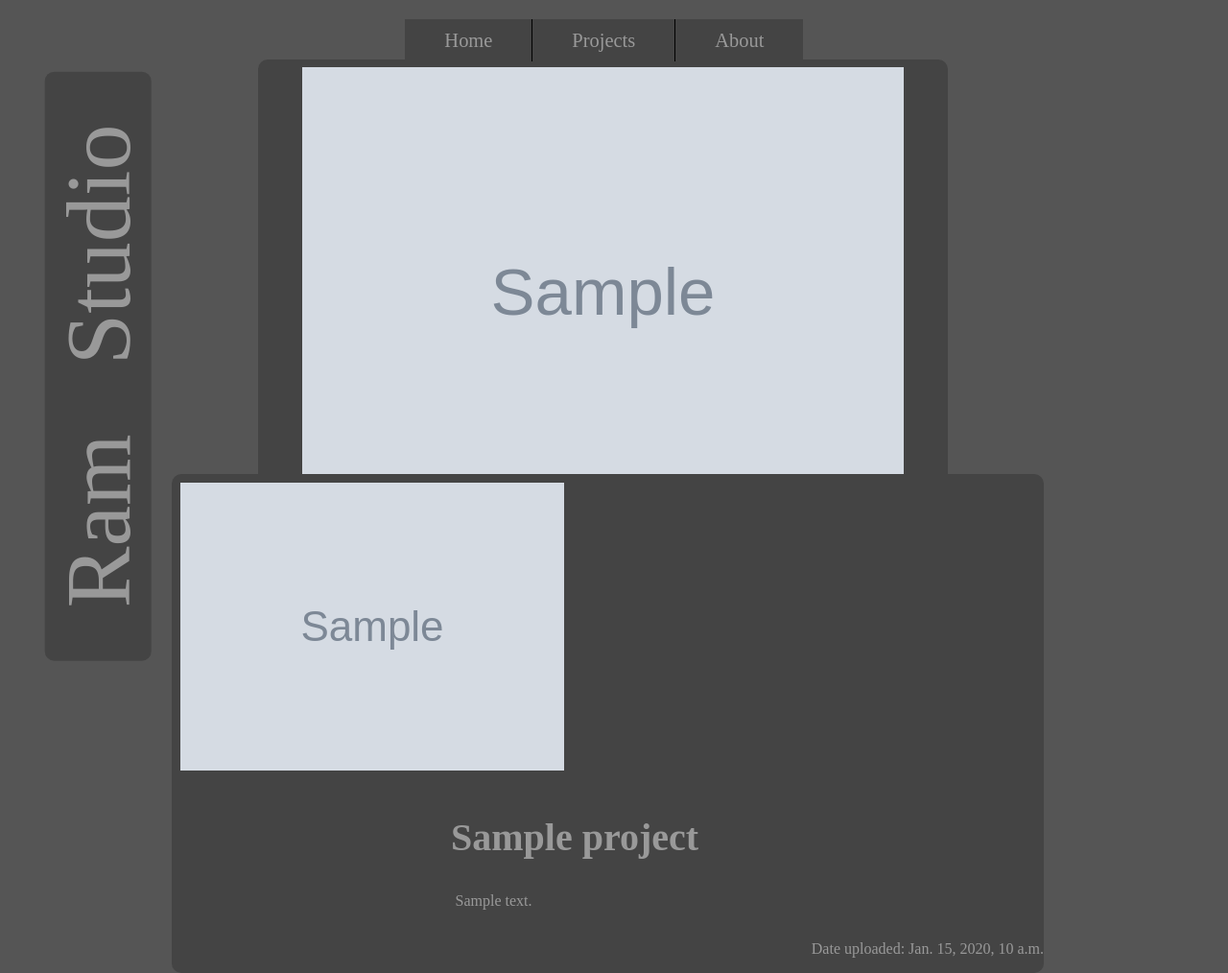
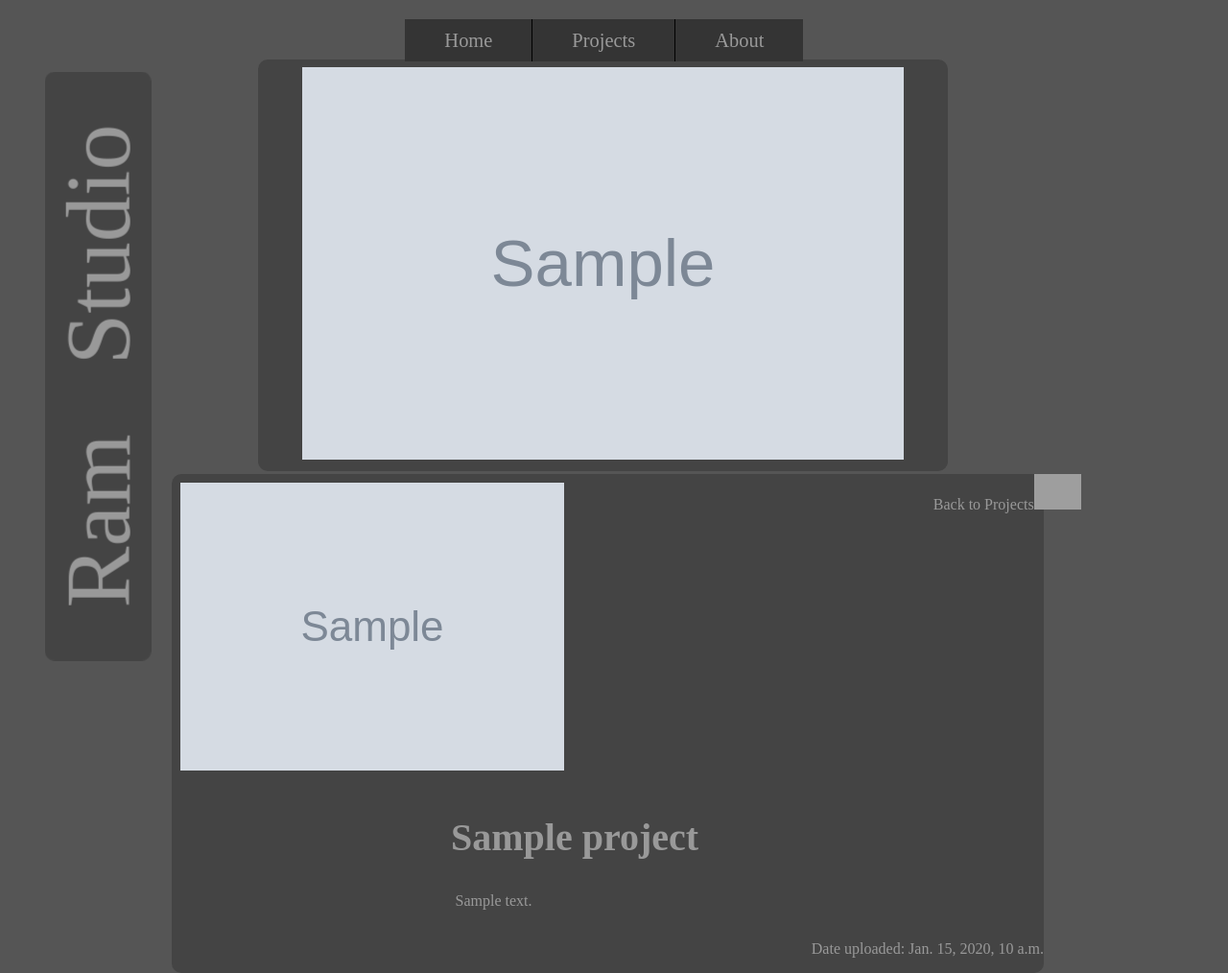
Before and after one commit to Woojgh/RaMStudio, a Django app: template ramstudio/projects/templates/project_detail.html in a window 1280 px wide. Shown: the part 26-1040 px from the top of the page at 96% size. Run offline with Django 3.2, Linux system fonts and the light colour scheme; the template is opened without the code that fills it: most values are stand-ins (such as "Sample title", 1, 10 or a date in 2020); grey boxes marked "Sample" are stand-in pictures; parts of the project's set-up code (start-up, migrations or seed data) failed here and were passed over; some libraries are stand-ins or nearby versions; grey boxes are pictures that could not be loaded.

Commit message:
finishing projects

```diff
--- a/ramstudio/projects/templates/project_create.html
+++ b/ramstudio/projects/templates/project_create.html
@@ -2,7 +2,7 @@
 
 {% block body %}
 <section id="project-create-form">
-    <h1>Create New Album</h1>
+    <h1>Create New Project</h1>
     <hr />
     <form  method="post">
         {% csrf_token %}
--- a/ramstudio/projects/templates/project_detail.html
+++ b/ramstudio/projects/templates/project_detail.html
@@ -14,9 +14,6 @@
 </script>
 {% endblock %}
 {% block body %}
-<section id="project-detail-highlighted-image">
-    <a id="current-link" href=""><img id="project-selected-image" src="{{ project.cover.image.url }}" /></a>
-</section>
 <section id="project-detail">
     <div>
         {% for photo in project.photos.all %}
@@ -33,6 +30,10 @@
         <li> {{ project.description }}</li>
         {% endif %}
     </ul>
+    <a id="project-back-arrow" href="/projects/"><p>Back to Projects</p><img src="https://i.stack.imgur.com/B2j6l.png" /></a>
     <p id="project-date">Date uploaded: {{ project.date_uploaded }}</p>
 </section>
+<section id="project-detail-highlighted-image">
+    <a id="current-link" href="{{ project.cover.image.url }}"><img id="project-selected-image" src="{{ project.cover.image.url }}" /></a>
+</section>
 {% endblock %}
--- a/ramstudio/projects/urls.py
+++ b/ramstudio/projects/urls.py
@@ -2,7 +2,7 @@ from django.urls import path
 from .views import ProjectsView, ProjectCreateView, ProjectDetailView
 
 urlpatterns = [
-    path('', ProjectsView.as_view(), name='project_list'),
+    path('', ProjectsView.as_view(), name='projects'),
     path('project_create/', ProjectCreateView.as_view(), name='project_create'),
     path('project_detail/<int:id>/', ProjectDetailView.as_view(), name='project_detail'),
 ]
--- a/ramstudio/ramstudio/settings.py
+++ b/ramstudio/ramstudio/settings.py
@@ -37,6 +37,7 @@ INSTALLED_APPS = [
     'ramstudio',
     'projects',
     'sorl.thumbnail',
+    'registration',
 ]
 
 MIDDLEWARE = [
--- a/ramstudio/ramstudio/static/style/module.css
+++ b/ramstudio/ramstudio/static/style/module.css
@@ -4,7 +4,7 @@ nav {
     border-radius: 10px;
     font-size: 1.6vw;
     left: 33%;
-    position: absolute;
+    position: fixed;
     width: fit-content;
     z-index: 2;
 }
@@ -17,12 +17,18 @@ nav ul{
 /* #### Classes #### */
 
 
+.about {
+    background-color: #444;
+    border-radius: 7px;
+    position: relative;
+    width: 30%;
+}
 .access-menu{
 	display: table;
 	margin: 1em auto;
 }
 .access-menu > li{
-	background: #444;
+	background: #343434;
 	display: inline-block;
 	position: relative;
 }
@@ -72,8 +78,9 @@ nav ul{
 }
 .project-item {
     background-color: #444;
+    border-radius: 10px;
     color: #999;
-    border-radius: 10px;
+    display: inline-block;
     list-style: none;
     margin: auto;
     padding: 1%;
@@ -87,7 +94,7 @@ nav ul{
 .project-list {
     height: 100%;
     left: 13vw;
-    position: fixed;
+    position: absolute;
     width: 74vw;
     top:20%;
 }
@@ -96,12 +103,7 @@ nav ul{
 /* #### IDs #### */
 
 
-.about {
-    background-color: #444;
-    border-radius: 7px;
-    position: relative;
-    width: 30%;
-}
+
 #about-section {
     position: absolute;
     top: 11%;
@@ -138,6 +140,7 @@ nav ul{
     padding: 1%;
     position: absolute;
     top: 16%;
+    width: 44%;
 }
 #home-pics img {
     width: 100%;
@@ -153,8 +156,9 @@ nav ul{
 }
 #home-current-project {
     margin: auto;
-    padding-top: 20px;
+    padding-top: 3px;
     /* display: inline; */
+    width: 45%;
 }
 #home-current-project img {
     width: 100%;
@@ -166,6 +170,7 @@ nav ul{
     margin: auto;
     padding-top: 20px;
     /* display: inline; */
+    width: 45%;
 }
 #home-project-2 img {
     width: 100%
@@ -180,6 +185,19 @@ nav ul{
     position: absolute;
     top: 35%;
 
+}
+#project-back-arrow {
+    color: #999;
+    left: 76%;
+    position: fixed;
+    text-decoration: none;
+    top: 65%;
+}
+#project-back-arrow img {
+    width:16%;
+}
+#project-back-arrow p {
+    display: inline;
 }
 #project-create-form {
     position: absolute;
@@ -214,6 +232,7 @@ nav ul{
     text-align: center;
 }
 #project-detail-highlighted-image img {
+    height: 32vw;
     width: 89%;
 }
 #project-detail div {
@@ -233,7 +252,7 @@ nav ul{
     border-radius: 10px;
     color:#999;
     left: -16%;
-    position: absolute;
+    position: fixed;
     top: 44%;
     width: 48%;
     -webkit-transform: rotate(-90deg);
```
Also changed, not shown: 1 other file.
